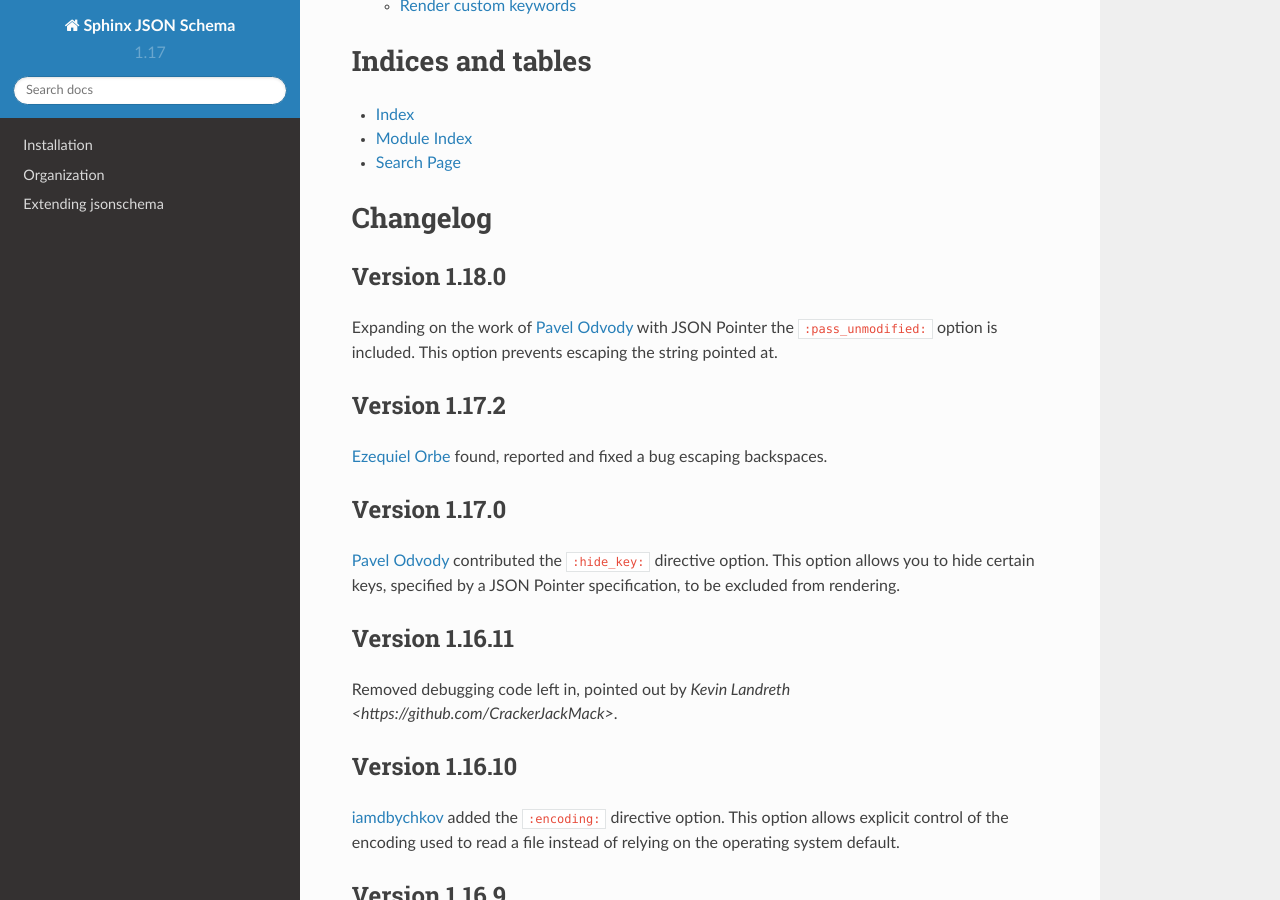
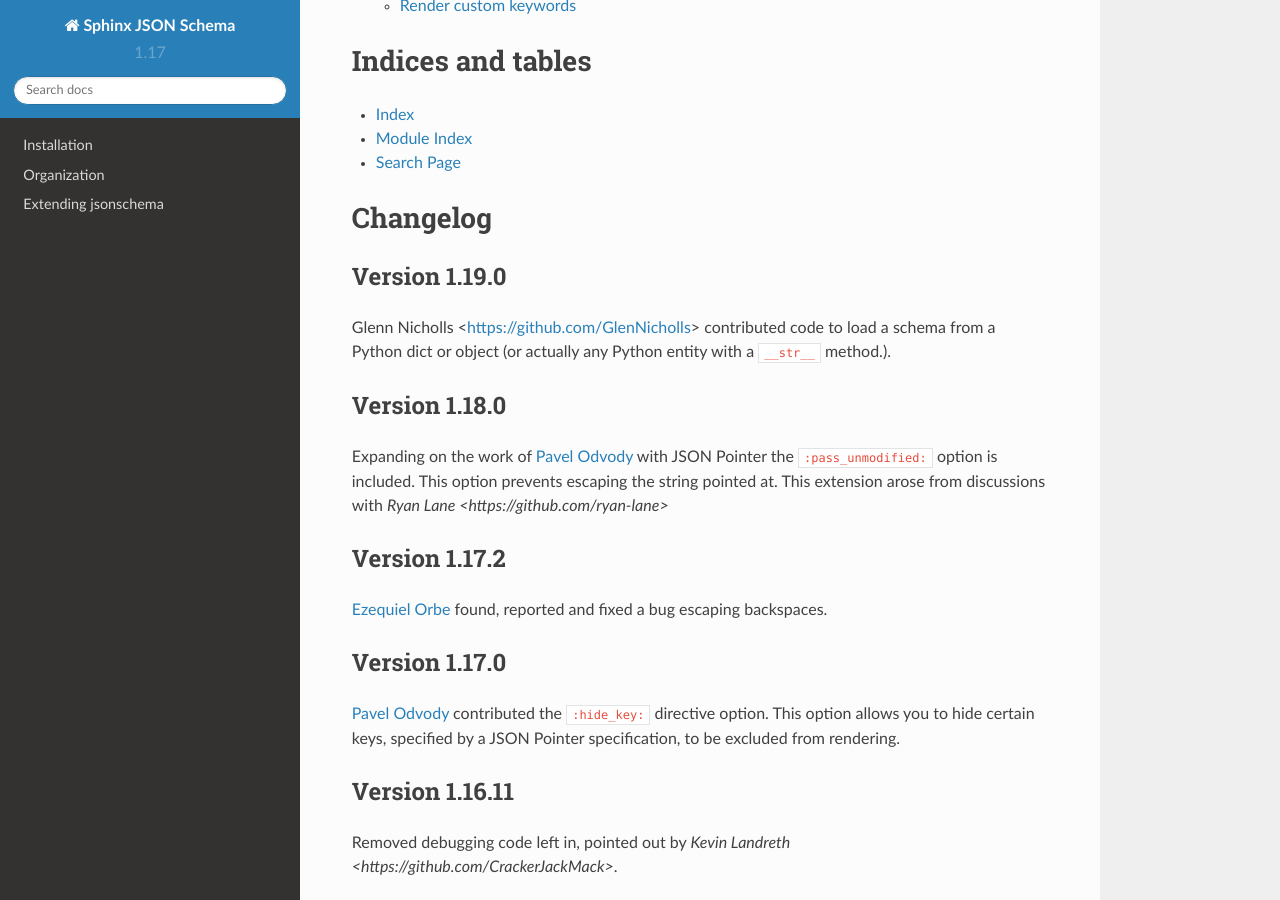
Before and after one commit to lnoor/sphinx-jsonschema, a Sphinx documentation site: the page built from docs/index.rst, in a window 1280 px wide and 900 px high, scrolled down 599 px. Built offline with Sphinx 7.4.7 and the Read the Docs theme 2.0.0, drawn with Linux system fonts in a browser that asks for light colours; pages that are not in the unit, such as notebooks, are missing from menus.

Commit message:
expanded list of contributers in change log

```diff
--- a/docs/index.rst
+++ b/docs/index.rst
@@ -34,12 +34,19 @@ Indices and tables
 Changelog
 =========
 
+Version 1.19.0
+--------------
+
+Glenn Nicholls <https://github.com/GlenNicholls> contributed code to load a schema from a
+Python dict or object (or actually any Python entity with a ``__str__`` method.).
+
 Version 1.18.0
 --------------
 
 Expanding on the work of `Pavel Odvody <https://github.com/shaded-enmity>`_ with JSON Pointer
 the ``:pass_unmodified:`` option is included.
 This option prevents escaping the string pointed at.
+This extension arose from discussions with `Ryan Lane <https://github.com/ryan-lane>`
 
 Version 1.17.2
 --------------
```
Also changed, not shown: README.rst (+7 -0 lines).
